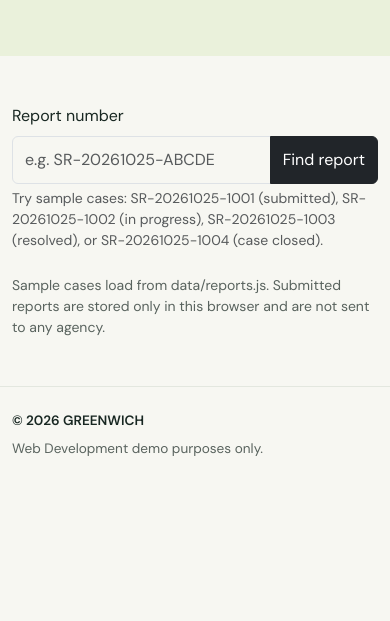
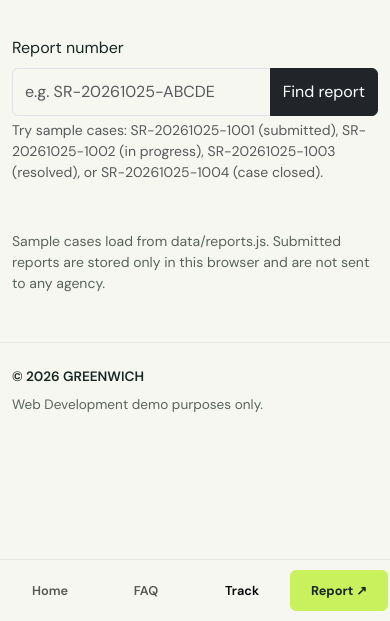
Before and after one commit to fallp3n/GREENWHICH---CITIZEN-REPORTING-WEBSITE, a plain HTML site: page Citizen Reporting Website/Citizen Reporting Website/track.html in a window 390 px wide. Shown: the part 223-844 px from the top of the page. Drawn offline with nearby package versions, Linux system fonts and the light colour scheme.

Commit message:
Moved navbar to the bottom section for mobile interface

```diff
--- a/Citizen Reporting Website/Citizen Reporting Website/styles/index.css
+++ b/Citizen Reporting Website/Citizen Reporting Website/styles/index.css
@@ -19,3 +19,67 @@ html {
     scroll-behavior: auto;
   }
 }
+
+
+/* MOBILE BOTTOM NAVIGATION */
+@media (max-width: 767.98px) {
+
+  /* Bottom navigation bar */
+  body {
+    padding-bottom: 85px;
+  }
+
+  header.navbar {
+    position: fixed !important;
+    top: auto !important;
+    bottom: 0 !important;
+    left: 0;
+    width: 100%;
+    min-height: auto !important;
+    padding: 0 !important;
+    background: #f7f7f2 !important;
+    border-top: 1px solid #e5e7df;
+    border-bottom: none !important;
+    z-index: 1050;
+  }
+
+  /* Hide logo and hamburger */
+  header.navbar .navbar-brand,
+  header.navbar .navbar-toggler {
+    display: none !important;
+  }
+
+  /* Navbar container */
+  header.navbar .container-fluid {
+    padding: 0;
+  }
+
+  /* Keep navigation visible */
+  #site-navigation {
+    display: block !important;
+    visibility: visible !important;
+    width: 100%;
+    height: auto !important;
+  }
+
+  /* Horizontal navigation links */
+  .navbar-nav {
+    display: flex !important;
+    flex-direction: row !important;
+    justify-content: space-around;
+    align-items: center;
+    width: 100%;
+    padding: 10px 2px;
+    gap: 0 !important;
+  }
+
+  .navbar-nav .nav-link,
+  .navbar-nav .home-report-button {
+    flex: 1;
+    margin: 0 !important;
+    padding: 10px 2px;
+    text-align: center;
+    font-size: 0.8rem;
+    white-space: nowrap;
+  }
+}
--- a/Citizen Reporting Website/Citizen Reporting Website/styles/track.css
+++ b/Citizen Reporting Website/Citizen Reporting Website/styles/track.css
@@ -1,4 +1,3 @@
-/* Track page header and report summary use the shared Suri colors and type. */
 .track-hero {
   min-height: 25svh;
   padding-block: 2rem;
@@ -237,8 +236,68 @@
   line-height: 1.65;
 }
 
+/* FOR MOBILE VERSIONNNN */
 @media (max-width: 767.98px) {
+
+  /* Track report header */
   .track-report-header {
     flex-direction: column;
   }
+
+  /* Bottom navigation */
+  body {
+    padding-bottom: 85px;
+  }
+
+  header.navbar.sticky-top {
+    position: fixed !important;
+    top: auto !important;
+    bottom: 0 !important;
+    left: 0;
+    right: 0;
+    width: 100%;
+    min-height: auto;
+    padding: 0 !important;
+    background: #f7f7f2;
+    border-top: 1px solid #e5e7df;
+    border-bottom: none;
+    z-index: 1050;
+  }
+
+  header.navbar .container-fluid {
+    padding: 0;
+  }
+
+  header.navbar .navbar-brand,
+  header.navbar .navbar-toggler {
+    display: none !important;
+  }
+
+  header.navbar nav#site-navigation,
+  header.navbar nav#site-navigation.collapse {
+    display: block !important;
+    visibility: visible !important;
+    width: 100%;
+    height: auto !important;
+  }
+
+  header.navbar .navbar-nav {
+    display: flex !important;
+    flex-direction: row !important;
+    justify-content: space-around;
+    align-items: center;
+    width: 100%;
+    padding: 10px 2px;
+    gap: 0 !important;
+  }
+
+  header.navbar .navbar-nav .nav-link,
+  header.navbar .navbar-nav .home-report-button {
+    flex: 1;
+    margin: 0 !important;
+    padding: 10px 2px;
+    text-align: center;
+    font-size: 0.8rem;
+    white-space: nowrap;
+  }
 }
--- a/Citizen Reporting Website/Citizen Reporting Website/track.html
+++ b/Citizen Reporting Website/Citizen Reporting Website/track.html
@@ -115,6 +115,7 @@
 
       <section class="track-main py-5" aria-label="Report tracking details">
         <div class="container">
+          <div class="row g-4">
           <form class="track-search mb-4" id="track-search-form">
             <label class="form-label" for="track-report-number">Report number</label>
             <div class="input-group">
```
